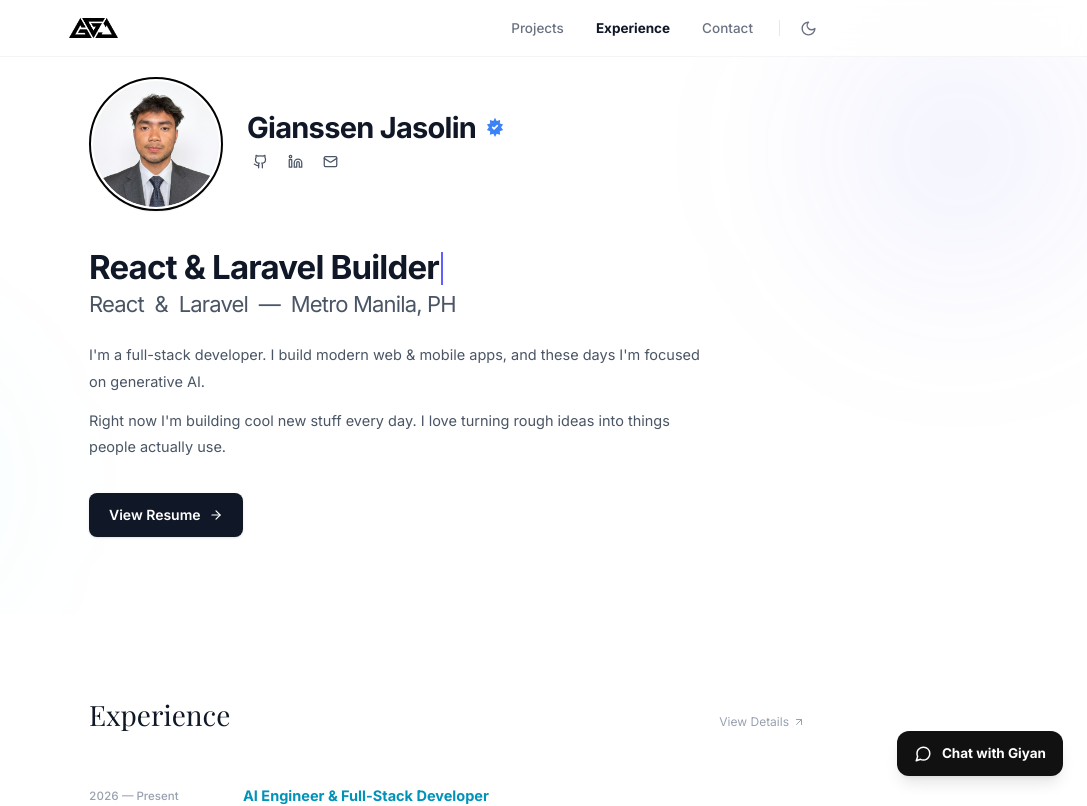
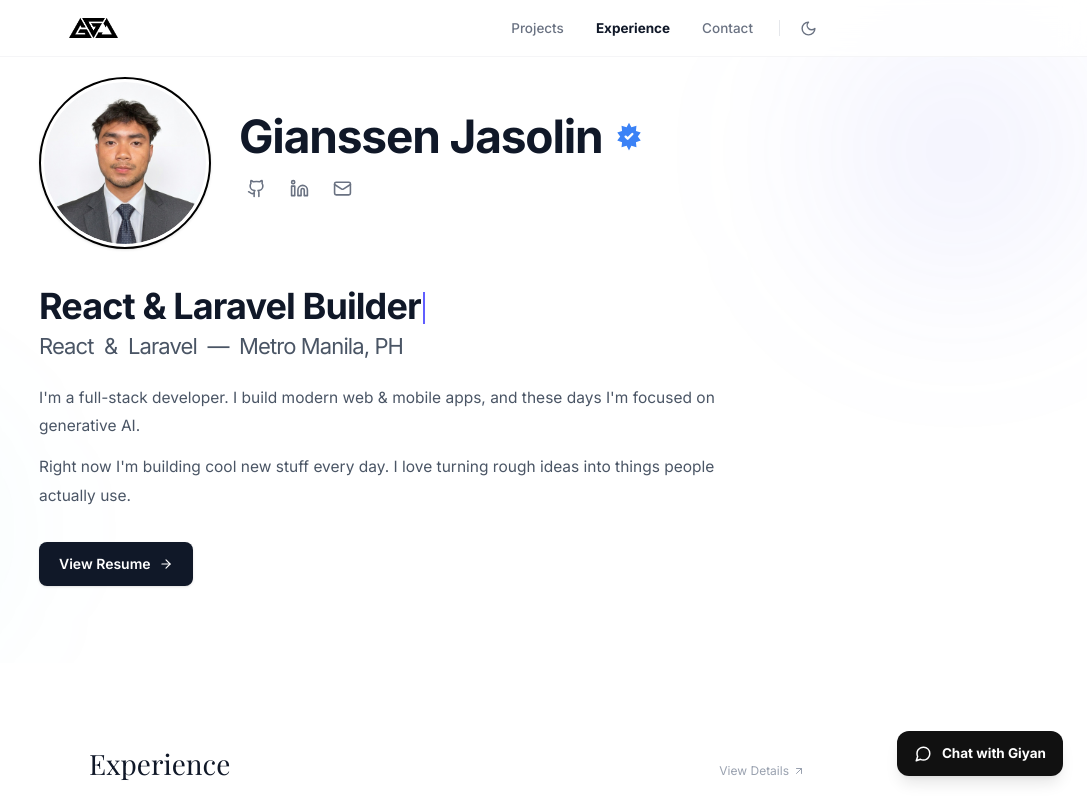
Before and after one commit to GIANSSEN/akosigiyan, a React (Vite) app: page / in a window 1280 px wide. Shown: the top 806 px of the page, without its empty margins (193-1280 px from the left). Built offline with nearby package versions, Linux system fonts and the light colour scheme; a web font is replaced by a local one.

Commit message:
feat(hero): enlarge profile avatar to 172px and scale name typography with 1-line layout

```diff
--- a/src/components/sections/HeroNew.jsx
+++ b/src/components/sections/HeroNew.jsx
@@ -17,8 +17,8 @@ const ROLES = [
 
 function useTypewriter(words, { typingSpeed = 80, deletingSpeed = 40, pause = 1800 } = {}) {
     const [displayed, setDisplayed] = useState('');
-    const [wordIdx, setWordIdx] = useState(0);
-    const [phase, setPhase] = useState('typing'); // 'typing' | 'pausing' | 'deleting'
+    const [wordIdx, setWordIdx]     = useState(0);
+    const [phase, setPhase]         = useState('typing'); // 'typing' | 'pausing' | 'deleting'
 
     useEffect(() => {
         const word = words[wordIdx];
@@ -54,7 +54,7 @@ function useTypewriter(words, { typingSpeed = 80, deletingSpeed = 40, pause = 18
 }
 
 /* ── Verified badge ──────────────────────────────────────────────── */
-const VerifiedBadge = ({ className = "w-[18px] h-[18px] sm:w-[22px] sm:h-[22px]" }) => (
+const VerifiedBadge = ({ className = "w-[22px] h-[22px] sm:w-[28px] sm:h-[28px] md:w-[32px] md:h-[32px]" }) => (
     <svg
         className={`shrink-0 ${className}`}
         viewBox="0 0 24 24"
@@ -83,9 +83,9 @@ export default function HeroNew() {
 
     // Only GitHub, LinkedIn, Email (IG and Facebook removed)
     const socials = [
-        { icon: <Github size={15} />, href: socialLinks[1]?.href || '#', label: 'GitHub', color: '#24292e', darkColor: '#e5e7eb' },
-        { icon: <Linkedin size={15} />, href: socialLinks[0]?.href || '#', label: 'LinkedIn', color: '#0A66C2', darkColor: '#60a5fa' },
-        { icon: <Mail size={15} />, href: `mailto:${contactInfo.email}`, label: 'Email', color: '#EA4335', darkColor: '#fca5a5' },
+        { icon: <Github className="w-[17px] h-[17px] sm:w-[19px] sm:h-[19px]" />,   href: socialLinks[1]?.href || '#', label: 'GitHub',   color: '#24292e', darkColor: '#e5e7eb' },
+        { icon: <Linkedin className="w-[17px] h-[17px] sm:w-[19px] sm:h-[19px]" />, href: socialLinks[0]?.href || '#', label: 'LinkedIn', color: '#0A66C2', darkColor: '#60a5fa' },
+        { icon: <Mail className="w-[17px] h-[17px] sm:w-[19px] sm:h-[19px]" />,     href: `mailto:${contactInfo.email}`, label: 'Email',  color: '#EA4335', darkColor: '#fca5a5' },
     ];
 
     const container = {
@@ -115,7 +115,7 @@ export default function HeroNew() {
             )}
 
             <motion.div
-                className="max-w-[780px] mx-auto px-5 sm:px-8 relative z-10"
+                className="max-w-[880px] mx-auto px-5 sm:px-8 relative z-10"
                 variants={container}
                 initial="hidden"
                 animate="show"
@@ -123,14 +123,14 @@ export default function HeroNew() {
                 {/* ── Avatar + Identity row ─────────────────────────────── */}
                 <motion.div
                     variants={item}
-                    className="flex items-center gap-4 sm:gap-6 mb-7 sm:mb-9"
+                    className="flex items-center gap-4 sm:gap-7 mb-7 sm:mb-9"
                 >
-                    {/* Avatar with solid black circular border & slightly zoomed photo */}
+                    {/* Enlarged Avatar with black circular border & slightly zoomed photo */}
                     <div
-                        className="relative shrink-0 rounded-full border-2 border-black dark:border-white p-[2px] bg-white dark:bg-[#0a0a0a] shadow-xs"
+                        className="relative shrink-0 rounded-full border-2 sm:border-[2.5px] border-black dark:border-white p-[3px] bg-white dark:bg-[#0a0a0a] shadow-sm"
                         style={{
-                            width: 'clamp(92px, 20vw, 134px)',
-                            height: 'clamp(92px, 20vw, 134px)',
+                            width:  'clamp(120px, 26vw, 172px)',
+                            height: 'clamp(120px, 26vw, 172px)',
                         }}
                     >
                         <div className="w-full h-full rounded-full overflow-hidden">
@@ -141,8 +141,8 @@ export default function HeroNew() {
                                         alt="Gianssen Jasolin"
                                         style={{
                                             width: '100%', height: '100%',
-                                            objectFit: 'cover', objectPosition: 'center 18%',
-                                            transform: 'scale(1.15)',
+                                            objectFit: 'cover', objectPosition: 'center 15%',
+                                            transform: 'scale(1.14)',
                                             pointerEvents: 'none', userSelect: 'none',
                                         }}
                                         draggable={false}
@@ -154,8 +154,8 @@ export default function HeroNew() {
                                         alt="Gianssen alter ego"
                                         style={{
                                             width: '100%', height: '100%',
-                                            objectFit: 'cover', objectPosition: 'center 18%',
-                                            transform: 'scale(1.15)',
+                                            objectFit: 'cover', objectPosition: 'center 15%',
+                                            transform: 'scale(1.14)',
                                             pointerEvents: 'none', userSelect: 'none',
                                         }}
                                         draggable={false}
@@ -168,50 +168,47 @@ export default function HeroNew() {
                                 aspectRatio="100%"
                                 style={{
                                     width: '100%', height: '100%',
-                                    borderRadius: '50%', overflow: 'hidden', outline: 'none',
+                                    borderRadius: '9999px',
                                 }}
                             />
                         </div>
                     </div>
 
-                    {/* Name + verified badge in 1 SINGLE LINE + social icons */}
-                    <div className="min-w-0 flex-1">
-                        <div className="flex items-center gap-1.5 sm:gap-2 flex-nowrap mb-1">
-                            <h1 className="text-[18px] min-[360px]:text-[20px] min-[400px]:text-[22px] sm:text-[26px] md:text-[29px] font-bold tracking-tight text-gray-900 dark:text-white leading-none whitespace-nowrap">
+                    {/* Name + Verified Badge in 1 SINGLE LINE + Social Icons */}
+                    <div className="min-w-0 flex-1 flex flex-col justify-center">
+                        <div className="flex items-center gap-1.5 sm:gap-2.5 flex-nowrap whitespace-nowrap mb-1 sm:mb-2">
+                            <h1 className="font-sans text-[22px] min-[360px]:text-[25px] min-[400px]:text-[28px] sm:text-[36px] md:text-[42px] lg:text-[46px] font-bold text-gray-900 dark:text-white tracking-tight leading-none whitespace-nowrap truncate">
                                 Gianssen Jasolin
                             </h1>
                             <VerifiedBadge />
                         </div>
 
-                        {/* Social icons row (GitHub, LinkedIn, Mail) */}
-                        <div className="flex items-center gap-1.5 sm:gap-2 mt-1.5">
-                            {socials.map(s => (
-                                <motion.a
+                        {/* Social Icons row */}
+                        <div className="flex items-center gap-1.5 sm:gap-2 mt-1">
+                            {socials.map((s) => (
+                                <a
                                     key={s.label}
                                     href={s.href}
-                                    target={s.href.startsWith('http') ? '_blank' : undefined}
-                                    rel={s.href.startsWith('http') ? 'noopener noreferrer' : undefined}
+                                    target={s.href.startsWith('mailto:') ? '_self' : '_blank'}
+                                    rel="noopener noreferrer"
                                     aria-label={s.label}
-                                    className="p-1 sm:p-1.5 rounded-lg text-gray-600 dark:text-gray-300 hover:text-gray-900 dark:hover:text-white hover:bg-gray-100 dark:hover:bg-white/[0.08] no-underline flex items-center transition-colors"
-                                    whileHover={reduceMotion ? {} : { y: -2, scale: 1.15, color: isDark ? s.darkColor : s.color }}
-                                    whileTap={reduceMotion ? {} : { scale: 0.95 }}
-                                    transition={{ type: 'spring', stiffness: 500, damping: 12 }}
+                                    className="p-1.5 sm:p-2 text-gray-500 hover:text-gray-900 dark:text-gray-400 dark:hover:text-white hover:bg-gray-100 dark:hover:bg-white/[0.08] rounded-lg transition-all duration-150 outline-none"
                                 >
                                     {s.icon}
-                                </motion.a>
+                                </a>
                             ))}
                         </div>
                     </div>
                 </motion.div>
 
-                {/* ── Heading with typewriter ──────────────────────────── */}
+                {/* ── Headline with typewriter ──────────────────────────── */}
                 <motion.div variants={item} className="mb-5 sm:mb-6">
-                    <h2 className="text-[22px] sm:text-[28px] md:text-[33px] leading-[1.22] tracking-tight text-gray-900 dark:text-white">
-                        <span className="font-bold">
-                            {reduceMotion ? 'Full-Stack Web Developer' : typedRole}
+                    <h2 className="text-[24px] sm:text-[30px] md:text-[36px] leading-[1.22] tracking-tight text-gray-900 dark:text-white font-bold font-sans">
+                        <span>
+                            {reduceMotion ? 'Full-Stack Developer' : typedRole}
                         </span>
                         {!reduceMotion && (
-                            <span className="hero-cursor ml-[2px] inline-block w-[2px] h-[1em] bg-indigo-500 align-middle relative top-[-1px]" />
+                            <span className="hero-cursor ml-[2px] inline-block w-[2.5px] h-[0.9em] bg-indigo-500 align-middle relative top-[-1px]" />
                         )}
                         <span className="block mt-1 font-light text-[17px] sm:text-[20px] md:text-[22px] text-gray-600 dark:text-gray-400">
                             React &nbsp;&amp;&nbsp; Laravel&nbsp; — &nbsp;Metro Manila, PH
@@ -219,8 +216,8 @@ export default function HeroNew() {
                     </h2>
                 </motion.div>
 
-                {/* ── Bio ── */}
-                <motion.div variants={item} className="space-y-3 max-w-[620px] mb-8 text-[14px] sm:text-[14.5px] leading-[1.85] text-gray-600 dark:text-gray-300 font-normal">
+                {/* ── Bio paragraphs ── */}
+                <motion.div variants={item} className="space-y-3 max-w-[700px] mb-8 text-[14.5px] sm:text-[15.5px] leading-[1.85] text-gray-600 dark:text-gray-300 font-normal">
                     <p>
                         I'm a full-stack developer. I build modern web &amp; mobile apps, and these days I'm focused on generative AI.
                     </p>
```
